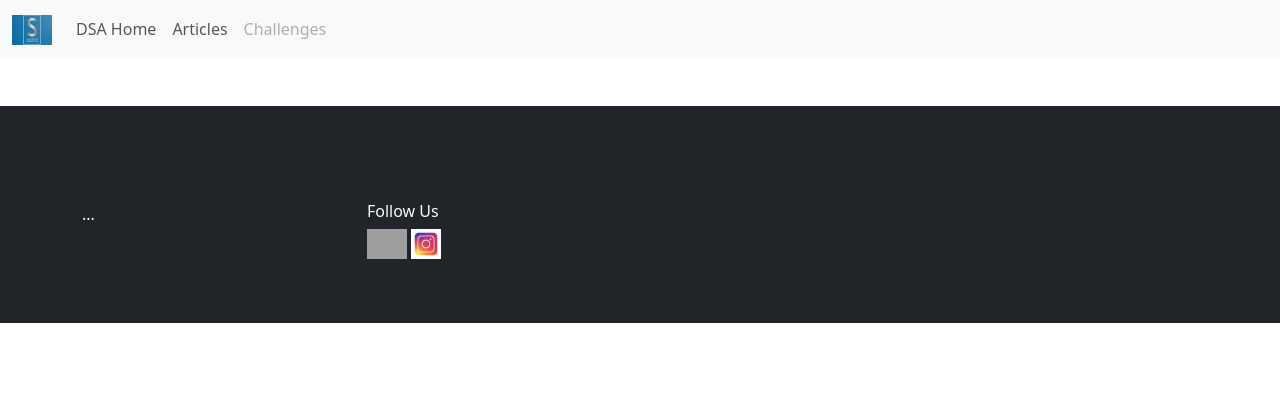
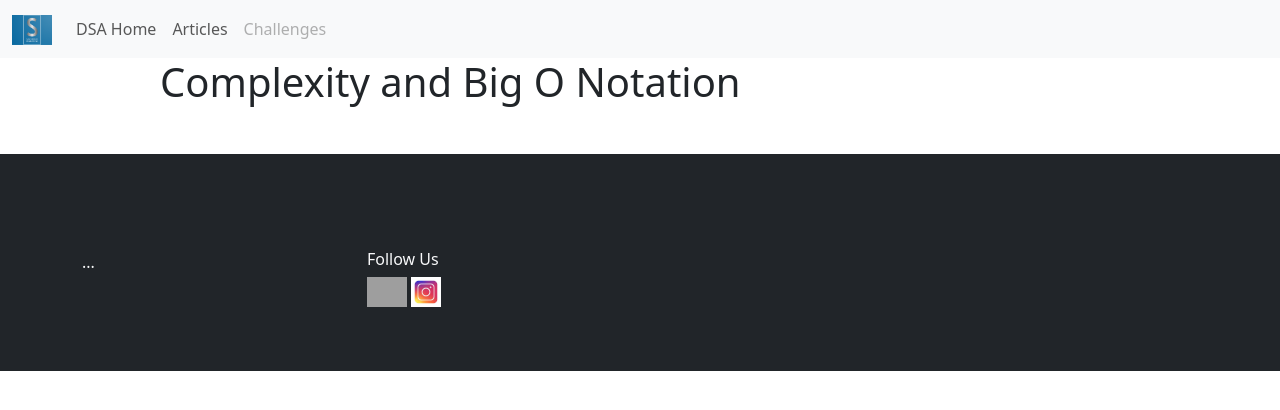
Before and after one commit to Smatnemo/smatwebsite, a Django app: page /dsa/complexity in a window 1280 px wide. Shown: the top 410 px of the page. Run offline with Django 4.2, Linux system fonts and the light colour scheme; some libraries are stand-ins or nearby versions; grey boxes are pictures that could not be loaded.

Commit message:
Created template for Big O notation

```diff
--- a/templates/dsa/complexity.html
+++ b/templates/dsa/complexity.html
@@ -1,2 +1,11 @@
 {% include 'dsa/header.html' %}
+<div class="wrapper">
+    <div>
+        <h1>Complexity and Big O Notation</h1>
+    </div>
+
+    <div>
+
+    </div>
+</div>
 {% include 'dsa/footer.html' %}
```
